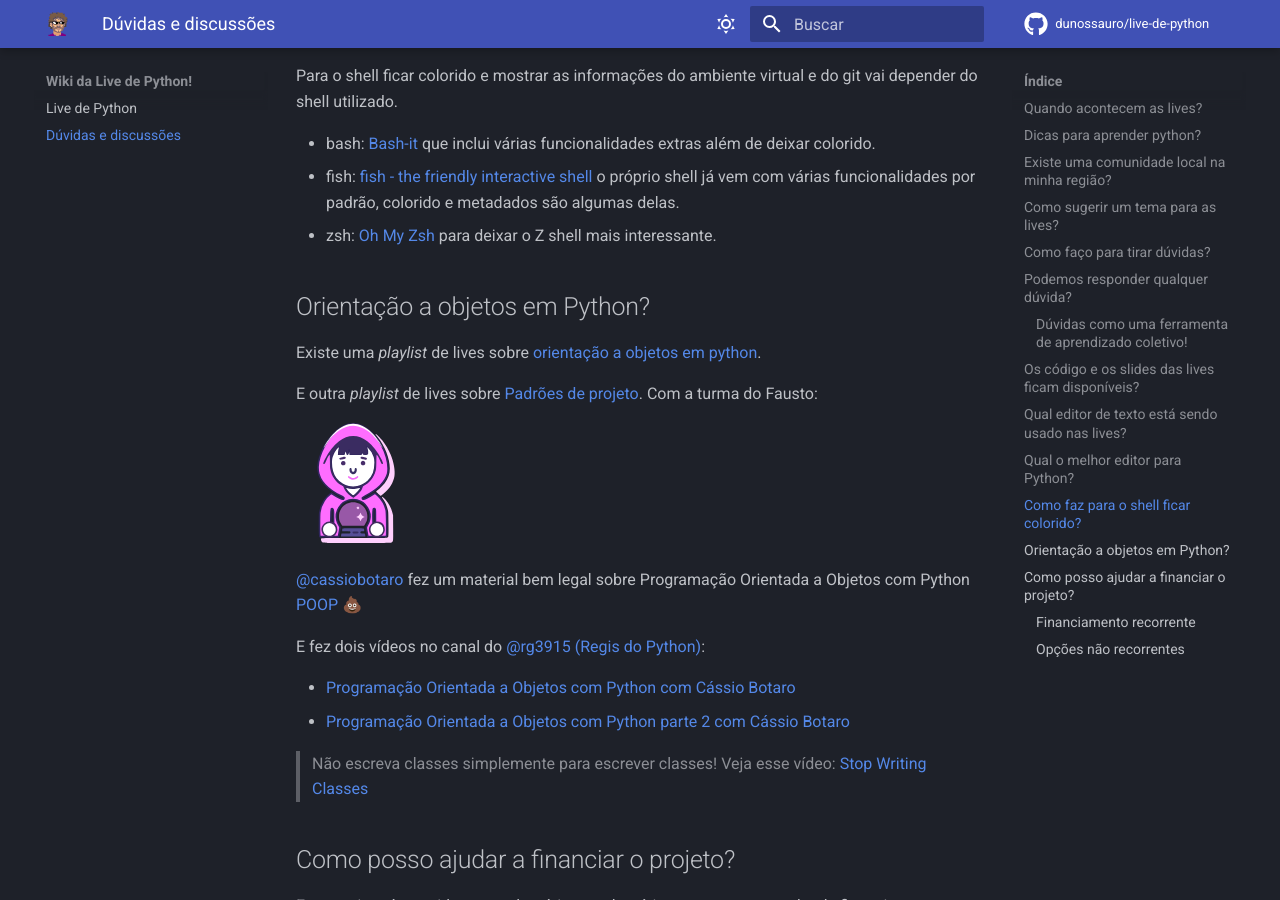
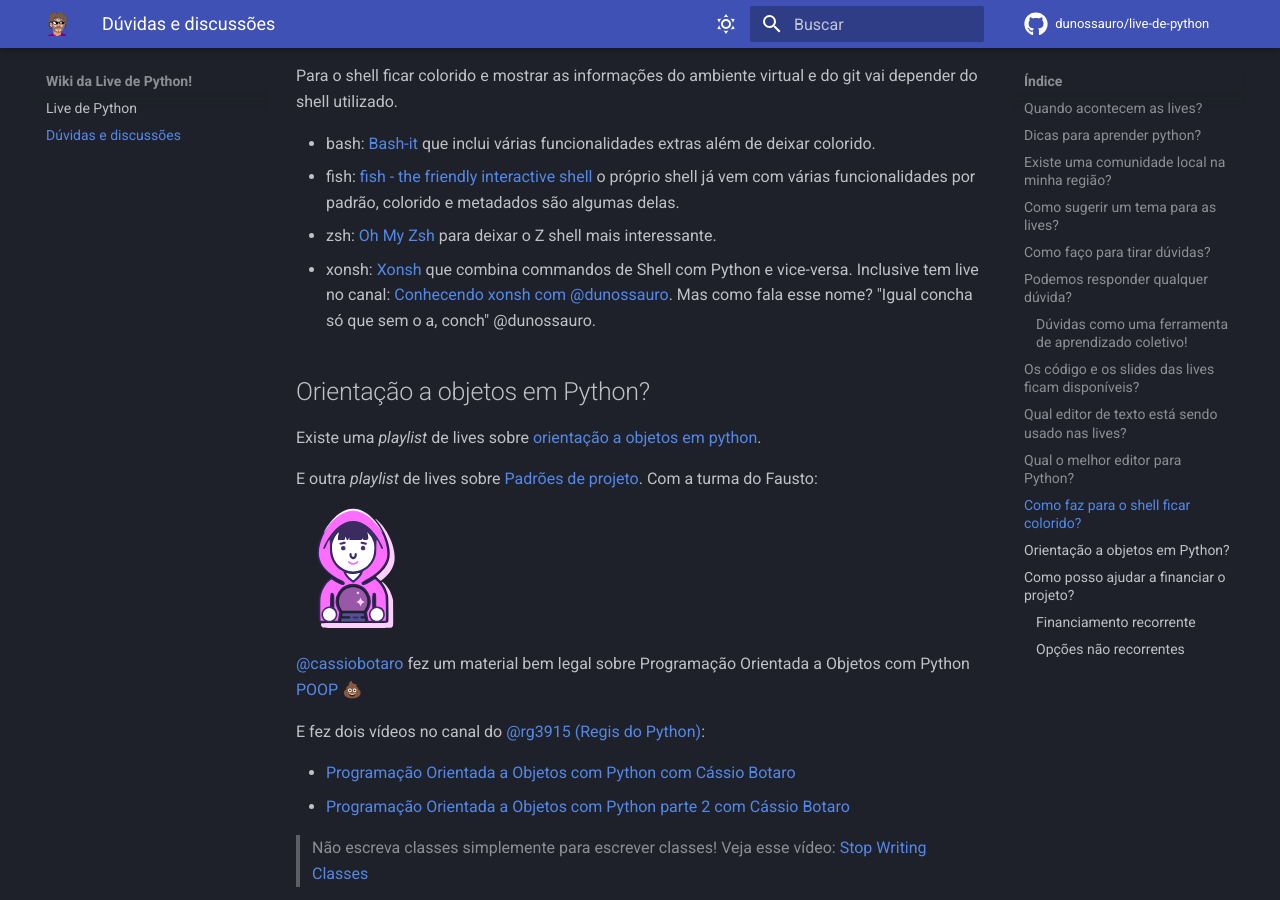
Before and after one commit to livedepython/wiki-live-de-python, an MkDocs documentation site: the page built from docs/wiki.md, in a window 1280 px wide and 900 px high, scrolled down 2456 px. Built offline with MkDocs 1.6.1 and Material for MkDocs 9.7.7, drawn with Linux system fonts in a browser that asks for light colours; comment, search, counter and statistics services are not loaded.

Commit message:
Adicionar xonsh

```diff
--- a/docs/wiki.md
+++ b/docs/wiki.md
@@ -83,6 +83,7 @@ Para o shell ficar colorido e mostrar as informações do ambiente virtual e do
 - bash: [Bash-it](https://github.com/Bash-it/bash-it) que inclui várias funcionalidades extras além de deixar colorido.
 - fish: [fish - the friendly interactive shell](https://github.com/fish-shell/fish-shell) o próprio shell já vem com várias funcionalidades por padrão, colorido e metadados são algumas delas.
 - zsh: [Oh My Zsh](https://github.com/ohmyzsh/ohmyzsh) para deixar o Z shell mais interessante.
+- xonsh: [Xonsh](https://xon.sh/) que combina commandos de Shell com Python e vice-versa. Inclusive tem live no canal: [Conhecendo xonsh com @dunossauro](https://www.youtube.com/watch?v=thxOAuy17sw). Mas como fala esse nome? "Igual concha só que sem o a, conch" @dunossauro.
 
 ## Orientação a objetos em Python?
 
```
